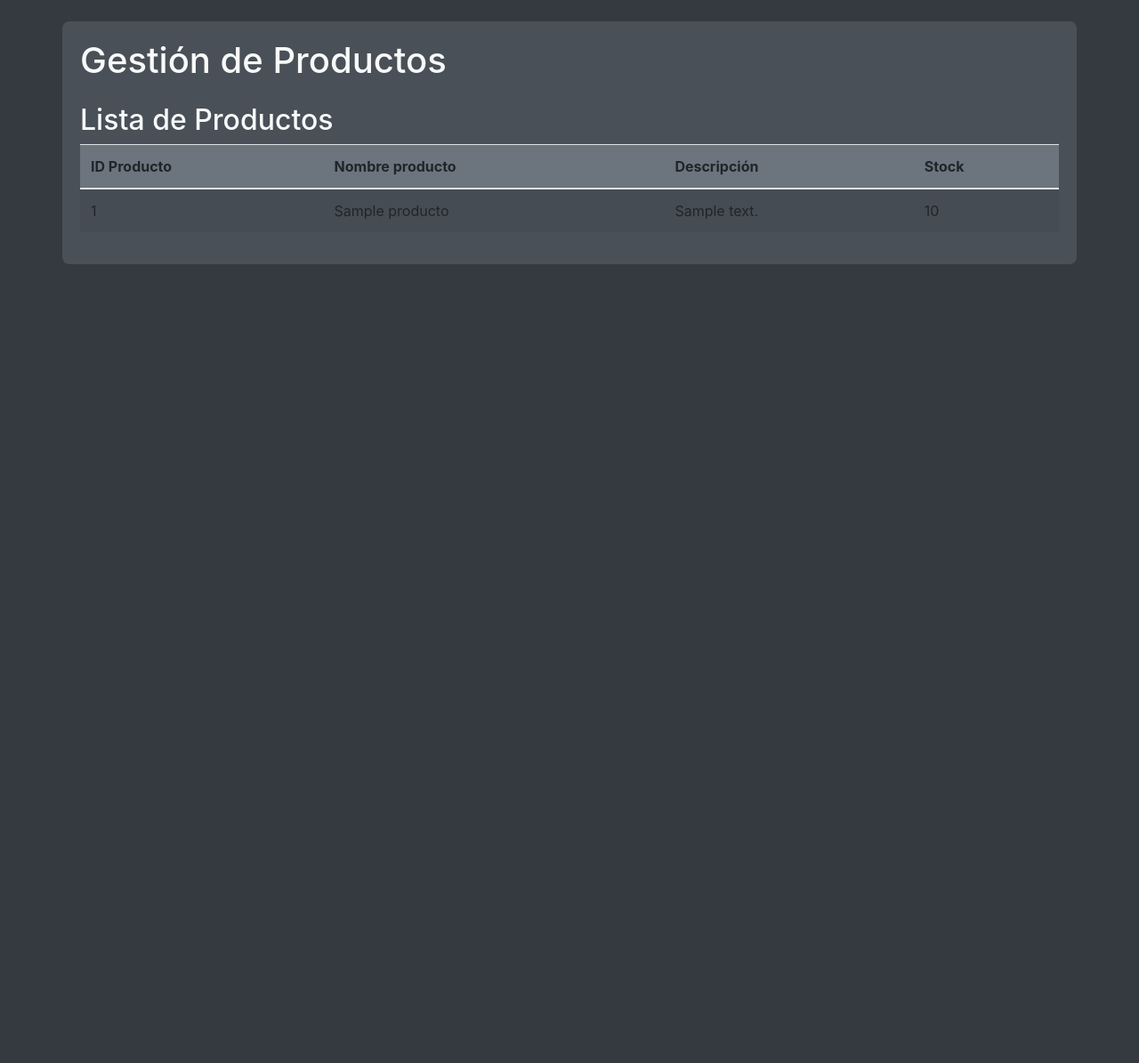
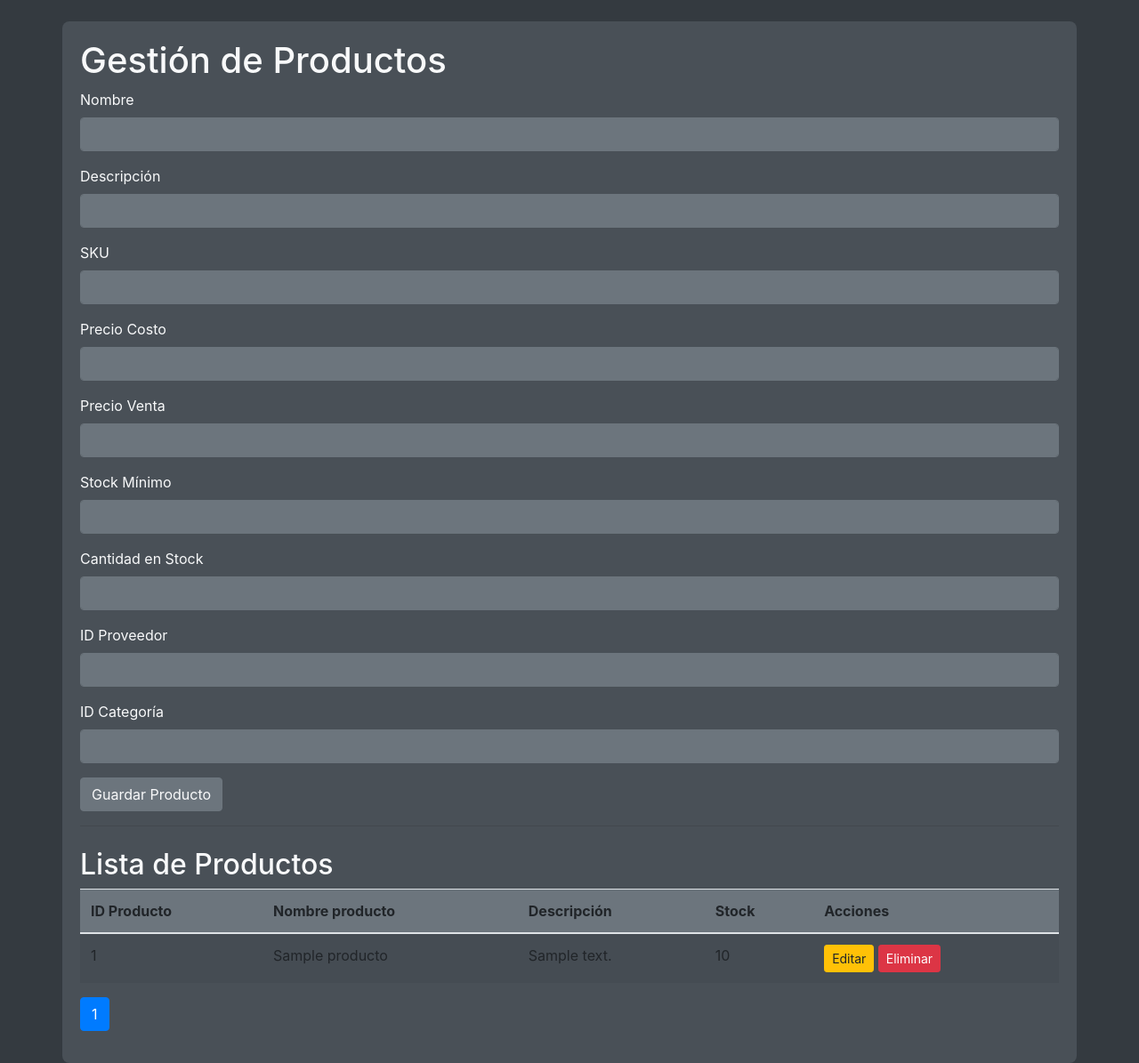
Before and after one commit to Marher0181/InventarioSA, a Flask app: page /producto in a window 1280 px wide. Shown: the whole page at 89% size. Before the commit the page ends 297 px from the top, so only its background shows below. Run offline with Flask 3, Linux system fonts and the light colour scheme; tables that the repository leaves empty hold one stand-in row (values such as "Sample post"); some libraries are stand-ins or nearby versions.

Commit message:
Productos y proveedor

```diff
--- a/app.py
+++ b/app.py
@@ -227,11 +227,13 @@ def gestionar_proveedores():
     else:
         proveedores = Proveedores.query.order_by(Proveedores.nombre).paginate(page=page, per_page=per_page)
 
+    proveedor_seleccionado = None
+
     if request.method == 'POST':
         if 'agregar' in request.form:
-
-            nombre=request.form['nombre']
-            direccion=request.form['direccion']
+            # Agregar un nuevo proveedor
+            nombre = request.form['nombre']
+            direccion = request.form['direccion']
             telefono = request.form['telefono']
             email = request.form['email']
 
@@ -239,11 +241,11 @@ def gestionar_proveedores():
             try:
                 db.session.execute(sql, {'nombre': nombre, 'direccion': direccion, 'telefono': telefono, 'email': email})
                 db.session.commit()
-                flash("Proveedor Agregado correctamente.")
-                return render_template('gestionar_proveedores.html', proveedores=proveedores)
+                flash("Proveedor agregado correctamente.")
+                return redirect(url_for('gestionar_proveedores'))
             except Exception as e:
                 db.session.rollback()
-                flash(f"Error al eliminar Proveedor: {e}")
+                flash(f"Error al agregar proveedor: {e}")
 
         elif 'modificar' in request.form:
             # Modificar un proveedor existente
@@ -252,9 +254,11 @@ def gestionar_proveedores():
             if proveedor:
                 proveedor.nombre = request.form['nombre']
                 proveedor.direccion = request.form['direccion']
+                proveedor.telefono = request.form['telefono']
+                proveedor.email = request.form['email']
                 db.session.commit()
                 flash("Proveedor modificado exitosamente.")
-                return render_template('gestionar_proveedores.html', proveedores=proveedores)
+                return redirect(url_for('gestionar_proveedores'))
             else:
                 flash("Proveedor no encontrado.")
 
@@ -266,24 +270,90 @@ def gestionar_proveedores():
                 db.session.delete(proveedor)
                 db.session.commit()
                 flash("Proveedor eliminado exitosamente.")
-                return render_template('gestionar_proveedores.html', proveedores=proveedores)
+                return redirect(url_for('gestionar_proveedores'))
             else:
                 flash("Proveedor no encontrado.")
 
-    return render_template('gestionar_proveedores.html', proveedores=proveedores)
+
+    return render_template('gestionar_proveedores.html', proveedores=proveedores, proveedor_seleccionado=proveedor_seleccionado)
+
+
 
 @app.route('/producto', methods=['GET', 'POST'])
 def gestionar_productos():
     query = request.args.get('q')
     page = request.args.get('page', 1, type=int)
     per_page = 5
-    if query and query != None and query != 'None' :
+
+    # Obtener parámetros para editar si existen
+    idProducto = request.args.get('idProducto')
+    producto_a_editar = None
+
+    if idProducto:
+        producto_a_editar = Productos.query.get(idProducto)
+
+    # Si es un POST, determinar si es para agregar o editar
+    if request.method == 'POST':
+        idProducto_form = request.form.get('idProducto')
+        nombre = request.form['nombre']
+        descripcion = request.form['descripcion']
+        sku = request.form['sku']
+        precioCosto = request.form['precioCosto']
+        precioVenta = request.form['precioVenta']
+        stockMinimo = request.form['stockMinimo']
+        cantidadEnStock = request.form['cantidadEnStock']
+        idProveedor = request.form['idProveedor']
+        idCategoria = request.form['idCategoria']
+
+        if idProducto_form:
+            producto = Productos.query.get(idProducto_form)
+            producto.nombre = nombre
+            producto.descripcion = descripcion
+            producto.sku = sku
+            producto.precioCosto = precioCosto
+            producto.precioVenta = precioVenta
+            producto.stockMinimo = stockMinimo
+            producto.cantidadEnStock = cantidadEnStock
+            producto.idProveedor = idProveedor
+            producto.idCategoria = idCategoria
+            db.session.commit()
+            flash('Producto actualizado correctamente')
+        else:  # Si no hay ID, es un nuevo producto
+            nuevo_producto = Productos(
+                nombre=nombre,
+                descripcion=descripcion,
+                sku=sku,
+                precioCosto=precioCosto,
+                precioVenta=precioVenta,
+                stockMinimo=stockMinimo,
+                cantidadEnStock=cantidadEnStock,
+                idProveedor=idProveedor,
+                idCategoria=idCategoria,
+                fechaCreacion=datetime.utcnow()
+            )
+            db.session.add(nuevo_producto)
+            db.session.commit()
+            flash('Producto agregado exitosamente')
+        return redirect(url_for('gestionar_productos'))
+
+    # Búsqueda y paginación
+    if query:
         productos = Productos.query.filter(
             Productos.nombre.ilike(f'%{query}%') | Productos.descripcion.ilike(f'%{query}%')
         ).order_by(Productos.nombre).paginate(page=page, per_page=per_page)
     else:
         productos = Productos.query.order_by(Productos.nombre).paginate(page=page, per_page=per_page)
-    return render_template('gestionar_productos.html', productos=productos)
+
+    # Eliminar producto
+    if request.args.get('delete'):
+        producto_id = request.args.get('delete')
+        producto = Productos.query.get(producto_id)
+        db.session.delete(producto)
+        db.session.commit()
+        flash('Producto eliminado exitosamente')
+        return redirect(url_for('gestionar_productos'))
+
+    return render_template('gestionar_productos.html', productos=productos, producto_a_editar=producto_a_editar)
 
 @app.route('/ventas', methods=['GET', 'POST'])
 def gestionar_ventas():
--- a/templates/gestionar_productos.html
+++ b/templates/gestionar_productos.html
@@ -36,6 +36,51 @@
     <div class="container mt-4">
         <h1>Gestión de Productos</h1>
 
+        <!-- Formulario para agregar/editar productos -->
+        <form method="POST">
+            <input type="hidden" name="idProducto" value="{{ producto_a_editar.idProducto if producto_a_editar else '' }}">
+            <div class="form-group">
+                <label for="nombre">Nombre</label>
+                <input type="text" class="form-control" id="nombre" name="nombre" value="{{ producto_a_editar.nombre if producto_a_editar else '' }}" required>
+            </div>
+            <div class="form-group">
+                <label for="descripcion">Descripción</label>
+                <input type="text" class="form-control" id="descripcion" name="descripcion" value="{{ producto_a_editar.descripcion if producto_a_editar else '' }}">
+            </div>
+            <div class="form-group">
+                <label for="sku">SKU</label>
+                <input type="text" class="form-control" id="sku" name="sku" value="{{ producto_a_editar.sku if producto_a_editar else '' }}" required>
+            </div>
+            <div class="form-group">
+                <label for="precioCosto">Precio Costo</label>
+                <input type="number" step="0.01" class="form-control" id="precioCosto" name="precioCosto" value="{{ producto_a_editar.precioCosto if producto_a_editar else '' }}" required>
+            </div>
+            <div class="form-group">
+                <label for="precioVenta">Precio Venta</label>
+                <input type="number" step="0.01" class="form-control" id="precioVenta" name="precioVenta" value="{{ producto_a_editar.precioVenta if producto_a_editar else '' }}" required>
+            </div>
+            <div class="form-group">
+                <label for="stockMinimo">Stock Mínimo</label>
+                <input type="number" class="form-control" id="stockMinimo" name="stockMinimo" value="{{ producto_a_editar.stockMinimo if producto_a_editar else '' }}" required>
+            </div>
+            <div class="form-group">
+                <label for="cantidadEnStock">Cantidad en Stock</label>
+                <input type="number" class="form-control" id="cantidadEnStock" name="cantidadEnStock" value="{{ producto_a_editar.cantidadEnStock if producto_a_editar else '' }}" required>
+            </div>
+            <div class="form-group">
+                <label for="idProveedor">ID Proveedor</label>
+                <input type="number" class="form-control" id="idProveedor" name="idProveedor" value="{{ producto_a_editar.idProveedor if producto_a_editar else '' }}" required>
+            </div>
+            <div class="form-group">
+                <label for="idCategoria">ID Categoría</label>
+                <input type="number" class="form-control" id="idCategoria" name="idCategoria" value="{{ producto_a_editar.idCategoria if producto_a_editar else '' }}" required>
+            </div>
+            <button type="submit" class="btn btn-primary">Guardar Producto</button>
+        </form>
+
+        <hr>
+
+        <!-- Lista de productos -->
         <h2 class="mt-4">Lista de Productos</h2>
         <table class="table table-striped">
             <thead>
@@ -44,24 +89,45 @@
                     <th>Nombre producto</th>
                     <th>Descripción</th>
                     <th>Stock</th>
+                    <th>Acciones</th>
                 </tr>
             </thead>
             <tbody>
-                {% for producto in productos %}
+                {% for producto in productos.items %}
                     <tr>
                         <td>{{ producto.idProducto }}</td>
                         <td>{{ producto.nombre }}</td>
                         <td>{{ producto.descripcion }}</td>
                         <td>{{ producto.cantidadEnStock }}</td>
+                        <td>
+                            <a href="{{ url_for('gestionar_productos', idProducto=producto.idProducto) }}" class="btn btn-warning btn-sm">Editar</a>
+                            <a href="{{ url_for('gestionar_productos', delete=producto.idProducto) }}" class="btn btn-danger btn-sm">Eliminar</a>
+                        </td>
                     </tr>
                 {% endfor %}
             </tbody>
         </table>
 
+        <!-- Paginación -->
+        <nav aria-label="Page navigation">
+            <ul class="pagination">
+                {% if productos.has_prev %}
+                    <li class="page-item">
+                        <a class="page-link" href="{{ url_for('gestionar_productos', page=productos.prev_num) }}">Anterior</a>
+                    </li>
+                {% endif %}
+                {% for page_num in productos.iter_pages() %}
+                    <li class="page-item {% if page_num == productos.page %}active{% endif %}">
+                        <a class="page-link" href="{{ url_for('gestionar_productos', page=page_num) }}">{{ page_num }}</a>
+                    </li>
+                {% endfor %}
+                {% if productos.has_next %}
+                    <li class="page-item">
+                        <a class="page-link" href="{{ url_for('gestionar_productos', page=productos.next_num) }}">Siguiente</a>
+                    </li>
+                {% endif %}
+            </ul>
+        </nav>
     </div>
-
-    <script src="https://code.jquery.com/jquery-3.5.1.slim.min.js"></script>
-    <script src="https://cdn.jsdelivr.net/npm/@popperjs/core@2.9.3/dist/umd/popper.min.js"></script>
-    <script src="https://stackpath.bootstrapcdn.com/bootstrap/4.5.2/js/bootstrap.min.js"></script>
 </body>
 </html>
```
Also changed, not shown: templates/gestionar_proveedores.html (+15 -22 lines).
